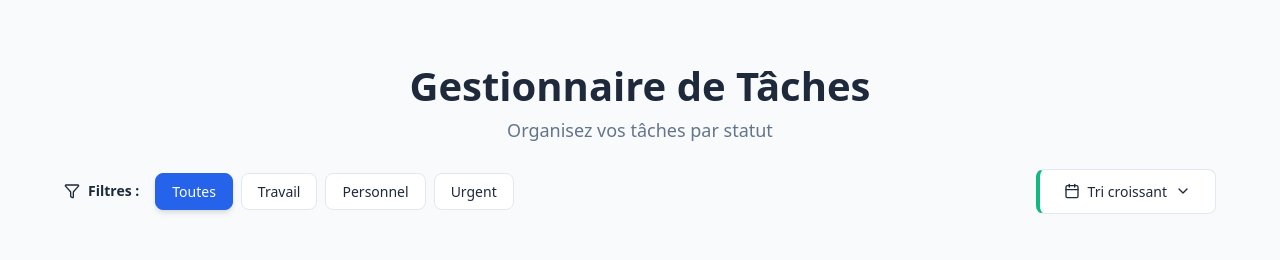
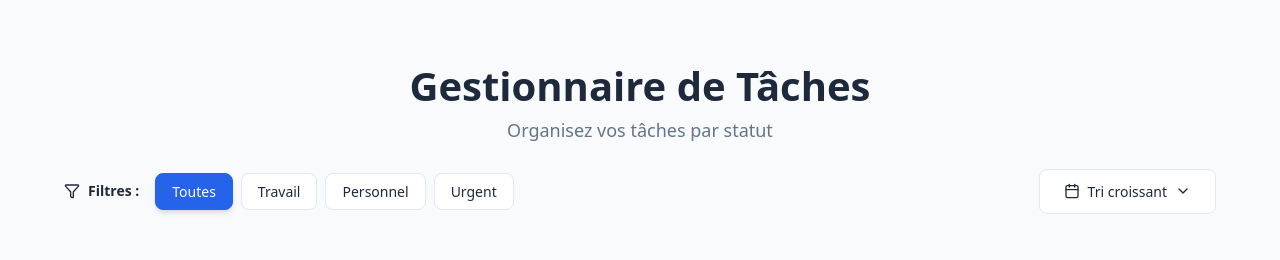
Before and after one commit to fredericlauss/courscss, a React (Vite) app in the folder task-manager/: page / in a window 1280 px wide. Shown: the top 260 px of the page. Built offline with nearby package versions, Linux system fonts and the light colour scheme.

Commit message:
Remove unused sorting styles from TaskManager.css to streamline the component's CSS and improve maintainability.

```diff
--- a/task-manager/src/components/TaskManager.css
+++ b/task-manager/src/components/TaskManager.css
@@ -123,14 +123,6 @@
     transform: translateY(-1px);
   }
 
-  &.asc {
-    border-left: 4px solid var(--success-color);
-  }
-
-  &.desc {
-    border-left: 4px solid var(--warning-color);
-  }
-
   @media (max-width: 768px) {
     align-self: center;
     padding: 0.5rem 1rem;
```
